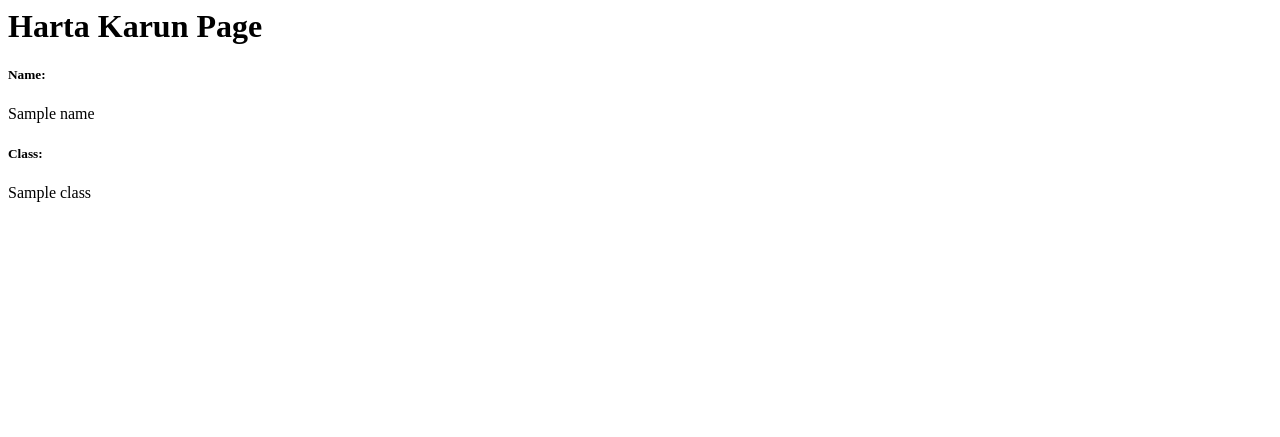
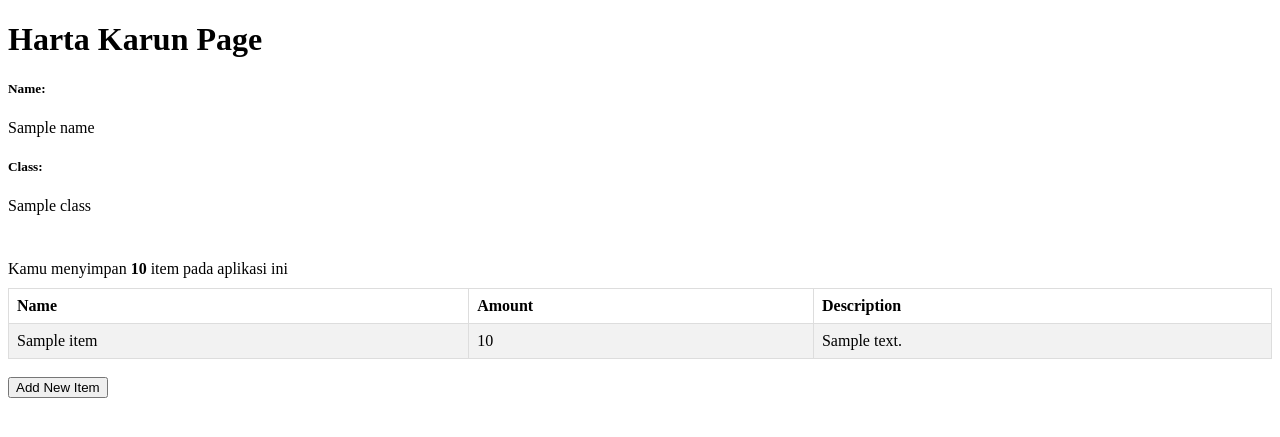
Before and after one commit to Kaisadianf/harta_karun, a Django app: template main/templates/main.html in a window 1280 px wide. Shown: the top 437 px of the page. Run offline with Django 4.2, Linux system fonts and the light colour scheme; the template is opened without the code that fills it: most values are stand-ins (such as "Sample title", 1, 10 or a date in 2020).

Commit message:
Selesai Tugas 3

```diff
--- a/harta_karun/settings.py
+++ b/harta_karun/settings.py
@@ -55,7 +55,7 @@ ROOT_URLCONF = 'harta_karun.urls'
 TEMPLATES = [
     {
         'BACKEND': 'django.template.backends.django.DjangoTemplates',
-        'DIRS': [],
+        'DIRS': [BASE_DIR / 'templates'],
         'APP_DIRS': True,
         'OPTIONS': {
             'context_processors': [
--- a/harta_karun/urls.py
+++ b/harta_karun/urls.py
@@ -19,5 +19,5 @@ from django.urls import path, include
 
 urlpatterns = [
     path('admin/', admin.site.urls),
-    path('main/', include('main.urls')),
+    path('', include('main.urls')),
 ]
--- a/main/templates/main.html
+++ b/main/templates/main.html
@@ -1,6 +1,62 @@
-<h1>Harta Karun Page</h1>
+{% extends 'base.html' %}
 
-<h5>Name: </h5>
-<p>{{ name }}<p>
-<h5>Class: </h5>
-<p>{{ class }}<p>
+{% block content %}
+    <h1>Harta Karun Page</h1>
+
+    <h5>Name:</h5>
+    <p>{{name}}</p>
+
+    <h5>Class:</h5>
+    <p>{{class}}</p>
+
+    <style>
+        .special-paragraph {
+            margin-top: 45px;
+            margin-bottom: 10px;
+        }
+
+        table {
+            width: 100%;
+            border-collapse: collapse;
+        }
+
+        th, td {
+            border: 1px solid #dddddd;
+            text-align: left;
+            padding: 8px;
+        }
+
+        tr:nth-child(even) {
+            background-color: #f2f2f2;
+        }
+    </style>
+
+    <p class="special-paragraph">Kamu menyimpan <strong>{{total}}</strong> item pada aplikasi ini</p>
+
+    <table>
+        <tr>
+            <th>Name</th>
+            <th>Amount</th>
+            <th>Description</th>
+        </tr>
+
+        {% comment %} Berikut cara memperlihatkan data item di bawah baris ini {% endcomment %}
+
+        {% for item in items %}
+            <tr>
+                <td>{{item.name}}</td>
+                <td>{{item.amount}}</td>
+                <td>{{item.description}}</td>
+            </tr>
+        {% endfor %}
+    </table>
+
+    <br />
+
+    <a href="{% url 'main:create_item' %}">
+        <button>
+            Add New Item
+        </button>
+    </a>
+
+{% endblock content %}
--- a/main/urls.py
+++ b/main/urls.py
@@ -1,8 +1,13 @@
 from django.urls import path
-from main.views import show_main
+from main.views import show_main, create_item, show_xml, show_json, show_xml_by_id, show_json_by_id
 
 app_name = 'main'
 
 urlpatterns = [
     path('', show_main, name='show_main'),
+    path('create-item', create_item, name='create_item'),
+    path('xml/', show_xml, name='show_xml'),
+    path('json/', show_json, name='show_json'),
+    path('xml/<int:id>/', show_xml_by_id, name='show_xml_by_id'),
+    path('json/<int:id>/', show_json_by_id, name='show_json_by_id'),
 ]
--- /dev/null
+++ b/templates/base.html
@@ -0,0 +1,18 @@
+{% load static %}
+<!DOCTYPE html>
+<html lang="en">
+    <head>
+        <meta charset="UTF-8" />
+        <meta
+            name="viewport"
+            content="width=device-width, initial-scale=1.0"
+        />
+        {% block meta %}
+        {% endblock meta %}
+    </head>
+
+    <body>
+        {% block content %}
+        {% endblock content %}
+    </body>
+</html>
```
Also changed, not shown: main/forms.py (added, +7 -0 lines), main/templates/create_item.html (added, +19 -0 lines), main/views.py (+37 -2 lines), README.md, gambar_readme/html.png (added), gambar_readme/json.png (added), gambar_readme/jsonbyid.png (added), gambar_readme/xml.png (added), gambar_readme/xmlbyid.png (added), main/migrations/0001_initial.py.
